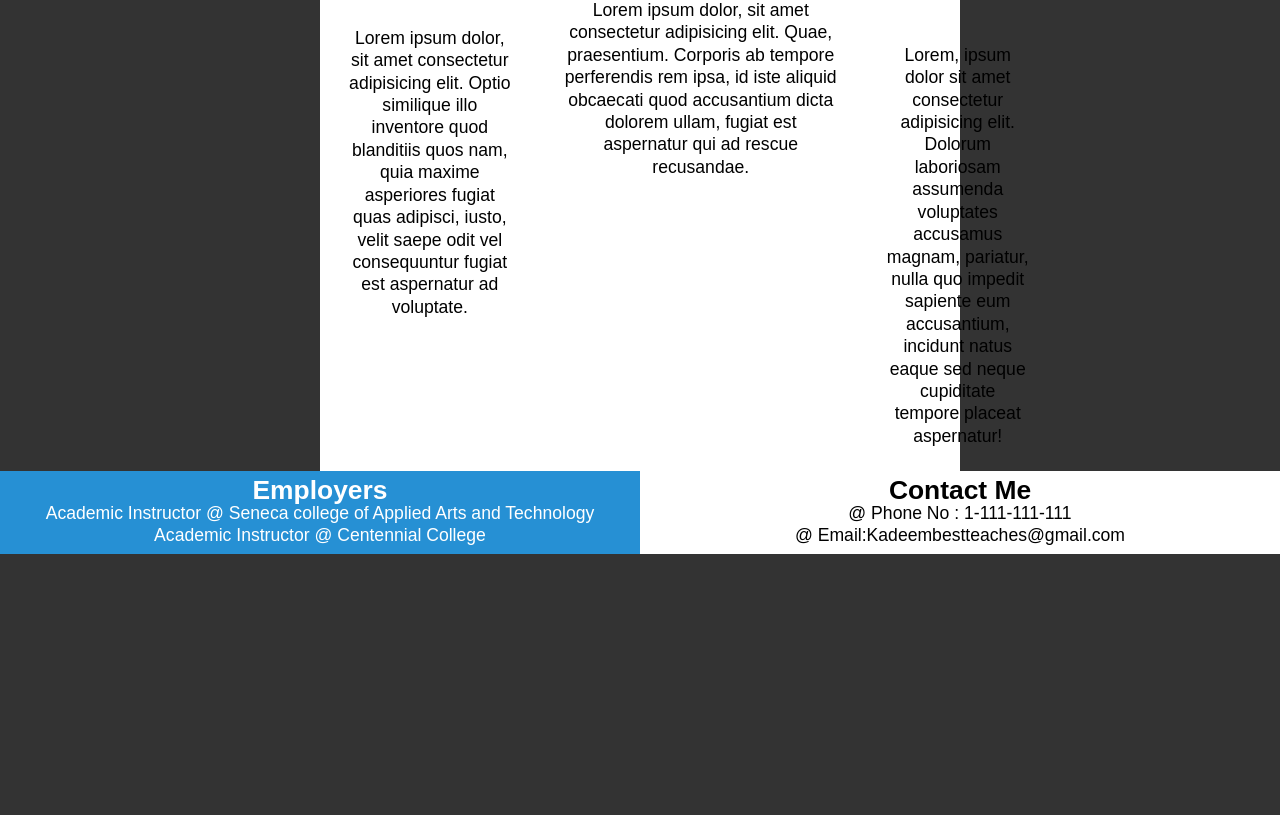
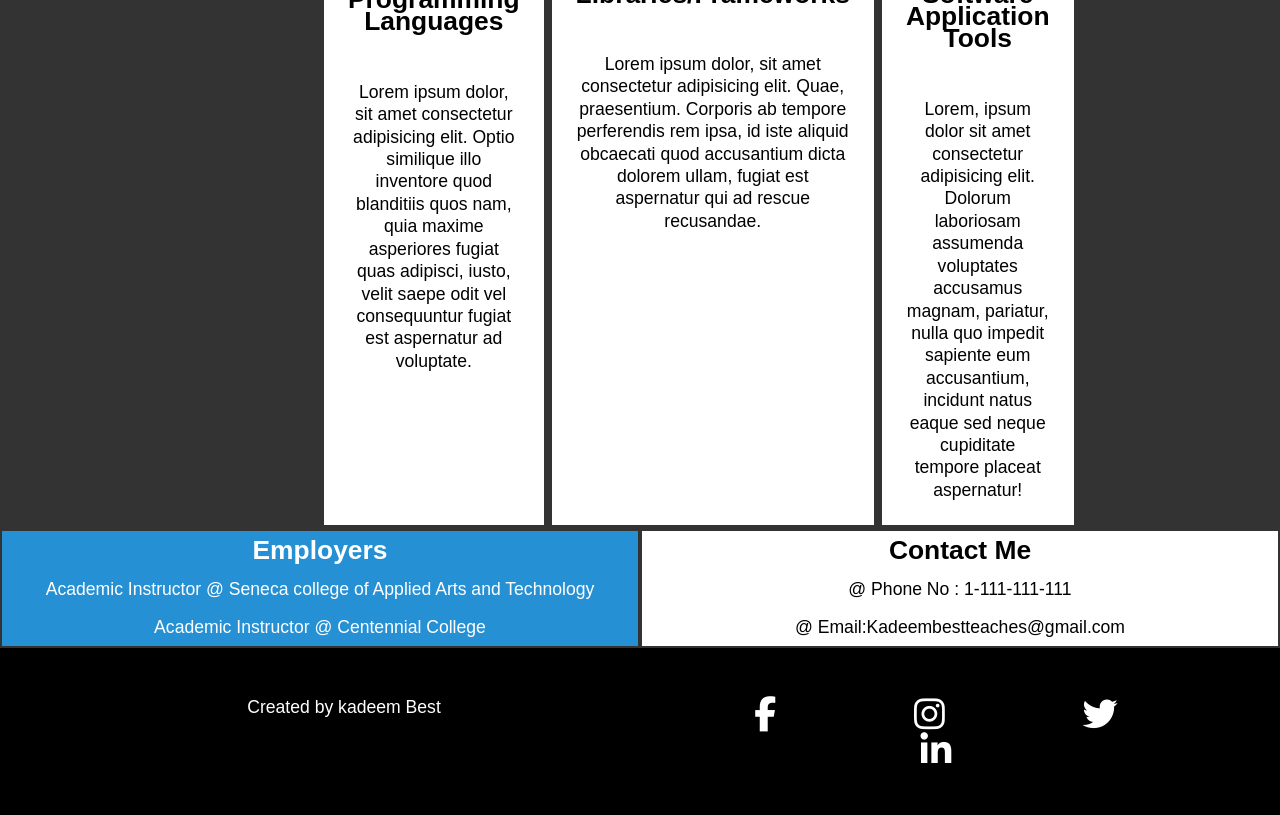
Before and after one commit to bijaybdrkarki/resumeproject, a plain HTML site: page index.html in a window 1280 px wide. Shown: the part 835-1650 px from the top of the page. Before the commit the page ends 1389 px from the top, so only its background shows below. Drawn offline with Linux system fonts and the light colour scheme.

Commit message:
footer edited

```diff
--- a/css/style.css
+++ b/css/style.css
@@ -46,22 +46,24 @@ body{
 }
 .section-detail{
     display: grid;
-    grid-template-columns:1fr 1fr 1fr;
-  background-color: white;
-
-
+    grid-template-columns: 1fr 1fr 1fr;
 }
 .section-detail h2, .section-detail p{
     padding: 1.5rem 1.5rem;
     color: black;
 }
-.detail-margin{
+.section-detail div{
+    margin: 0.25rem;
+    background-color: white;
 
+}
+.empCont-section div{
+    margin: 0.125rem;
 }
 
 img{
     width: 100%;
-   min-height: 250px;
+    min-height: 300px;
 }
 .empCont-section{
     display: grid;
@@ -70,10 +72,30 @@ img{
 .Employee-section{
     background-color: #2690d4;
     color: white;
-    padding: 0.5rem;
+
 }
 .Contactme-section{
     background-color: white;
     color : black;
+
+}
+ .empCont-section h2{
     padding: 0.5rem;
 }
+.empCont-section p{
+    padding: 0.5rem;
+}
+footer{
+    display: grid;
+    grid-template-columns: 1fr 1fr;
+    background-color: black;
+    color: white;
+    padding: 3rem;
+}
+
+.icon{
+    font-size: 2em;
+}
+.icon i{
+    padding: 0 4rem;
+}
--- a/index.html
+++ b/index.html
@@ -45,11 +45,22 @@
                 <p>Academic Instructor @ Centennial College</p>
             </div>
             <div class="Contactme-section">
-                <h2 >Contact Me</h2>
+                <h2>Contact Me</h2>
                 <p>@ Phone No : 1-111-111-111</p>
                 <p>@ Email:Kadeembestteaches@gmail.com</p>
             </div>
         </section>
+        <footer>
+            <div>
+                <p>Created by kadeem Best</p>
+            </div>
+            <div class="icon">
+                <i class="fab fa-facebook-f"></i>
+                <i class="fab fa-instagram"></i>
+                <i class="fab fa-twitter"></i>
+                <i class="fab fa-linkedin-in"></i>
+            </div>
+        </footer>
 
     </body>
 </html>
```
